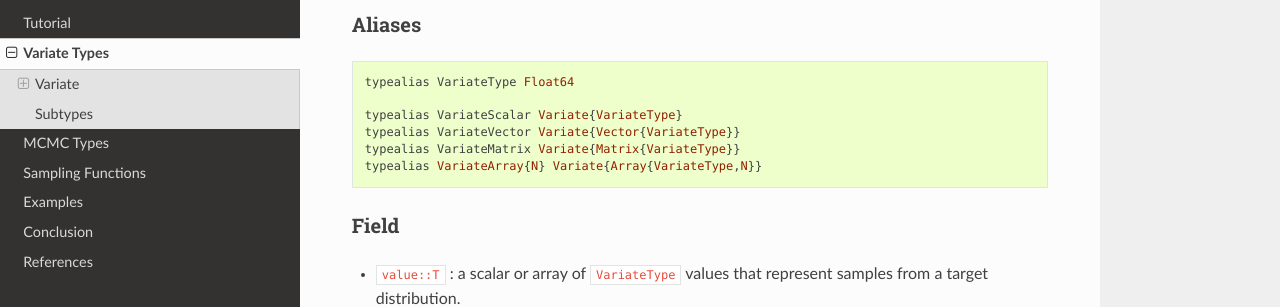
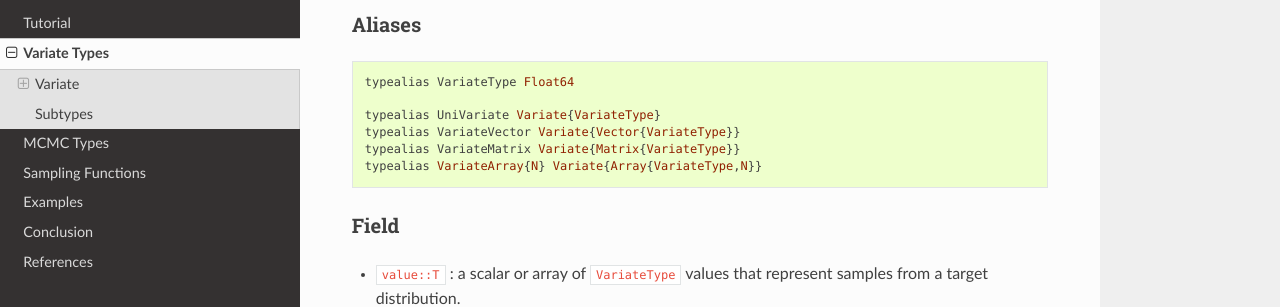
Before and after one commit to brian-j-smith/Mamba.jl, a Sphinx documentation site: the page built from doc/variate.rst, in a window 1280 px wide and 900 px high, scrolled down 396 px. Shown: the part 152-459 px from the top of the window. Built offline with Sphinx 7.4.7 and the Read the Docs theme 2.0.0, drawn with Linux system fonts in a browser that asks for light colours; formulas are drawn with MathJax 3.

Commit message:
Rename 'VariateScalar' type to 'UniVariate'.

```diff
--- a/doc/variate.rst
+++ b/doc/variate.rst
@@ -22,7 +22,7 @@ Aliases
 
 .. index:: VariateArray
 .. index:: VariateMatrix
-.. index:: VariateScalar
+.. index:: UniVariate
 .. index:: VariateVector
 .. index:: VariateType
 
@@ -30,7 +30,7 @@ Aliases
 
 	typealias VariateType Float64
 
-	typealias VariateScalar Variate{VariateType}
+	typealias UniVariate Variate{VariateType}
 	typealias VariateVector Variate{Vector{VariateType}}
 	typealias VariateMatrix Variate{Matrix{VariateType}}
 	typealias VariateArray{N} Variate{Array{VariateType,N}}
```
Also changed, not shown: 3 other files.
